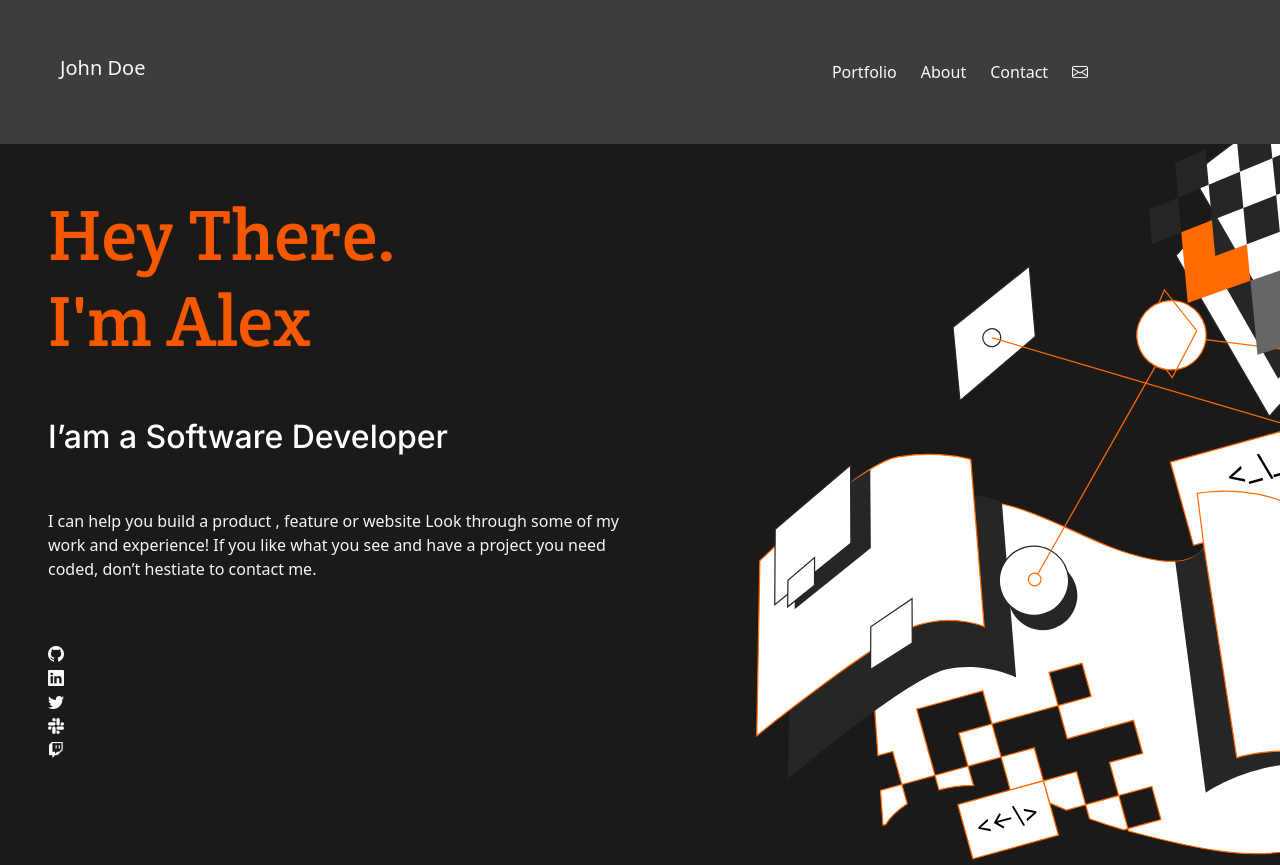
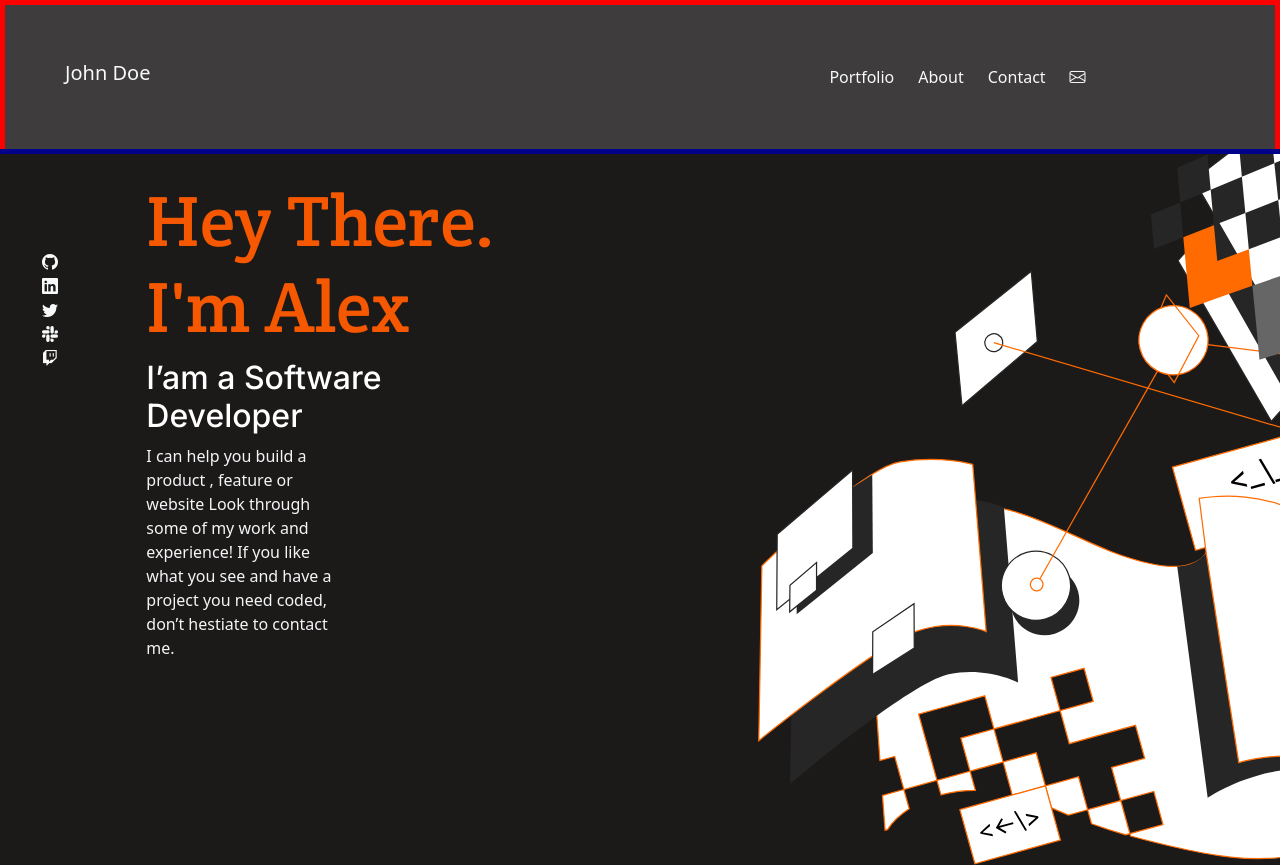
Before and after one commit to shobeee/Bootstrap-project, a plain HTML site: page index.html in a window 1280 px wide. Shown: the top 865 px of the page. Drawn offline with nearby package versions, Linux system fonts and the light colour scheme.

Commit message:
alligned icons to left

```diff
--- a/index.html
+++ b/index.html
@@ -34,18 +34,15 @@
             </div>
         </div>
       </nav>
-    <div class="landing d-grid landing-expand-lg p-5 bg-imgage" style="background-image: url(./Illustration-header.svg); background-repeat: no-repeat; background-position: right; height: 100vh">
-        <div class="row">
+    <div class="landing row padding-header bg-imgage pt-4" style="background-image: url(./Illustration-header.svg); background-repeat: no-repeat; background-position: right; height: 100vh">
+        <div class="col-4 order-1">
             <h1 class="headline">Hey There.<br>I'm Alex</h1>
             <h2 class="sub-title">I’am a Software Developer</h2>
             <p class="landing-p col-8 col-sm-6">I can help you build a product , feature or website Look through some of my work and experience! If you like what you see and have a project you need coded,
             don’t hestiate to contact me.</p>
-
-            <div class="col-4">
-            </div>
         </div>
-        <div class="row">
-            <div class="d-grid gap-3">
+        <div class="col-1 d-flex pt-4 mt-5 order-0 mb-2rem">
+            <div class="d-grid">
                 <div>
                     <div class="col-sm text-light">
                         <i class="bi bi-github"></i>
--- a/styles.css
+++ b/styles.css
@@ -21,13 +21,20 @@
 
 .landing {
     background: #1C1A19;
+    border: 5px solid darkblue;
+    padding-left: 2rem;
 }
 
 .landing-p {
     color: #F4F5F7;
+
 }
 
 .sub-title {
     color: rgba(255, 255, 255, 1);
     font-family: 'Inter', sans-serif;
 }
+
+body {
+    border: 5px solid red;
+}
```
